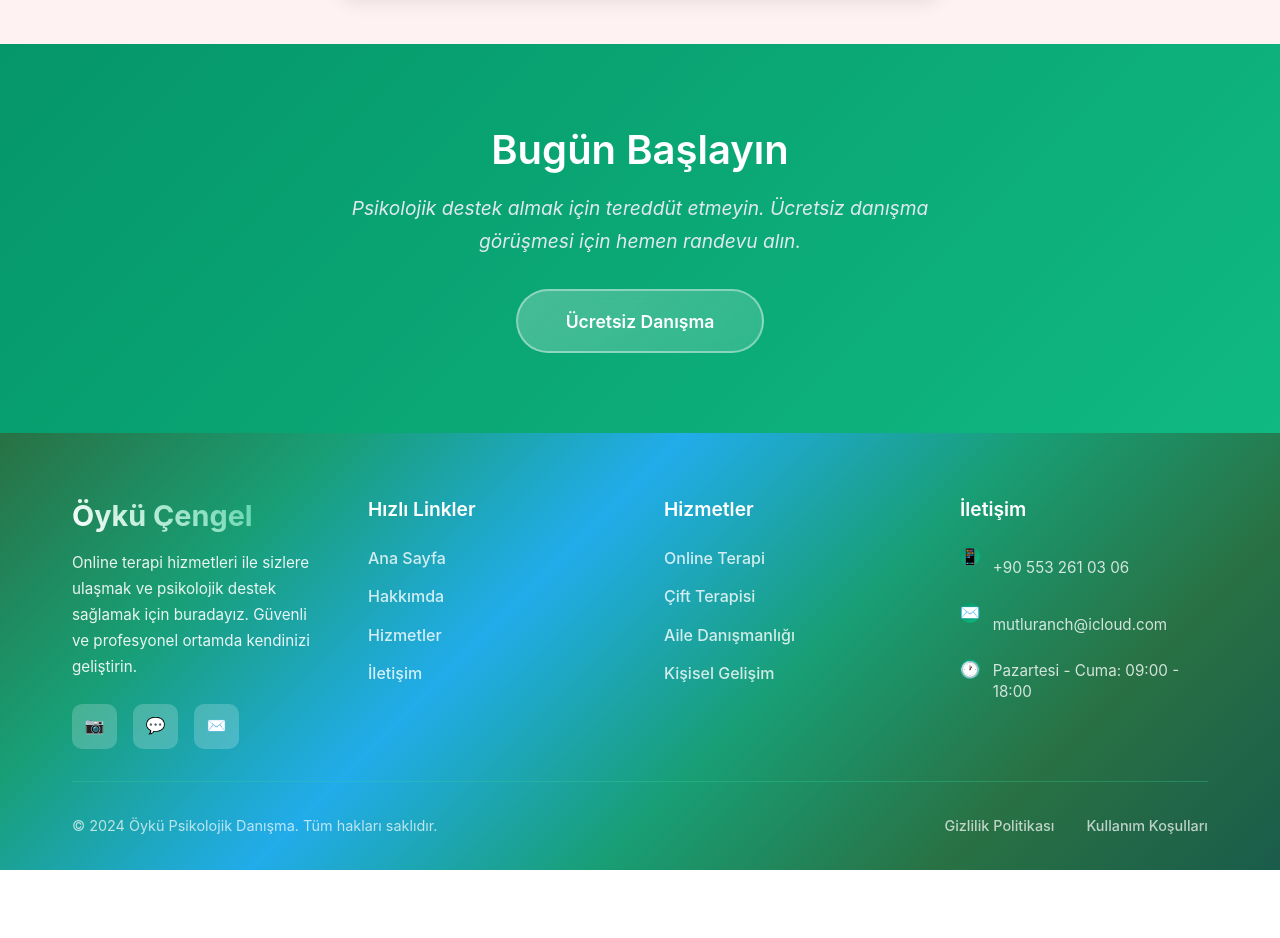
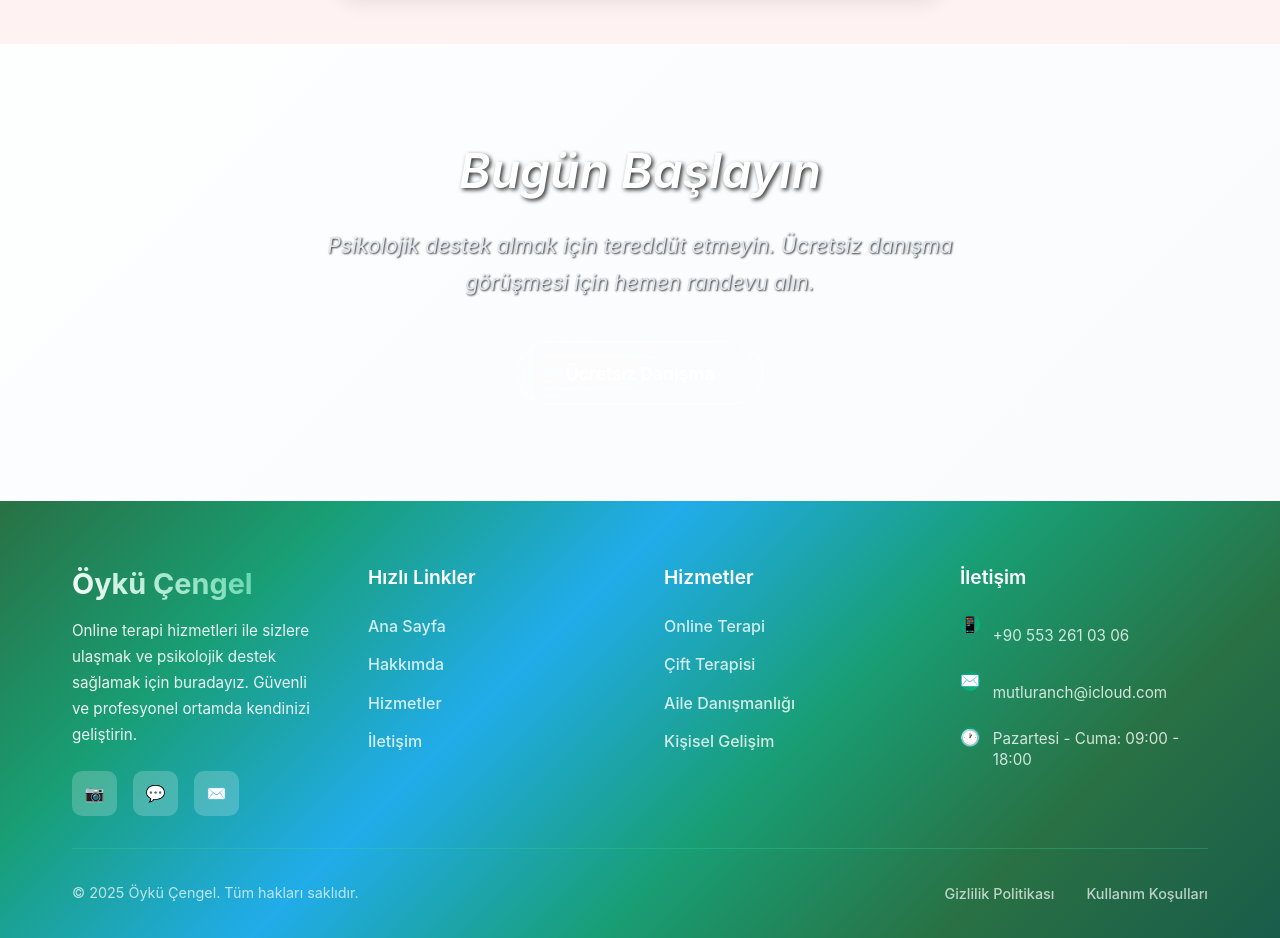
Before and after one commit to yagmuxr/oyku-psiko-danisma, a React (Vite) app: page /iletisim in a window 1280 px wide. Shown: the part 3280-4218 px from the top of the page. Before the commit the page ends 4150 px from the top, so only its background shows below. Built offline with nearby package versions, Linux system fonts and the light colour scheme.

Commit message:
Contact and Service Photo Update

```diff
--- a/src/components/Footer.jsx
+++ b/src/components/Footer.jsx
@@ -73,7 +73,7 @@ const Footer = () => {
 
           <div className="footer-bottom">
             <div className="footer-bottom-content">
-              <p>© 2024 Öykü Psikolojik Danışma. Tüm hakları saklıdır.</p>
+              <p>© 2025 Öykü Çengel. Tüm hakları saklıdır.</p>
               <div className="footer-links">
                 <a href="#">Gizlilik Politikası</a>
                 <a href="#">Kullanım Koşulları</a>
--- a/src/pages/Contact.css
+++ b/src/pages/Contact.css
@@ -392,30 +392,56 @@
   background: #b91c1c;
 }
 
-/* ==================== CTA SECTION ==================== */
+/* ==================== CTA SECTION (Quote Style) ==================== */
 .contact-cta {
-  padding: 5rem 0;
-  background: linear-gradient(135deg, #059669, #10b981);
+  position: relative;
+  padding: 6rem 0;
+  display: flex;
+  align-items: center;
+  justify-content: center;
+  min-height: 50vh;
+  overflow: hidden;
+}
+
+.contact-cta::before {
+  content: '';
+  position: absolute;
+  top: 0; left: 0; right: 0; bottom: 0;
+  background: linear-gradient(135deg, rgba(0,0,0,0.7), rgba(44,82,130,0.7)),
+              url('/img/oyku.jpeg');
+  background-size: cover;
+  background-position: center;
+  background-attachment: fixed;
+  z-index: 1;
+}
+
+.contact-cta .container {
+  position: relative;
+  z-index: 2;
   text-align: center;
 }
 
 .contact-cta h2 {
   color: white;
-  font-size: 2.5rem;
-  margin-bottom: 1rem;
+  font-size: 3rem;
+  margin-bottom: 1.5rem;
+  font-style: italic;
+  text-shadow: 2px 2px 4px rgba(0, 0, 0, 0.8);
 }
 
 .contact-cta p {
   color: #e2e8f0;
-  font-size: 1.2rem;
+  font-size: 1.3rem;
   font-style: italic;
-  margin-bottom: 2rem;
-  max-width: 600px;
+  margin-bottom: 2.5rem;
+  max-width: 700px;
   margin-left: auto;
   margin-right: auto;
+  text-shadow: 1px 1px 2px rgba(0, 0, 0, 0.8);
+  line-height: 1.8;
 }
 
-.cta-btn {
+.contact-cta .cta-btn {
   background: linear-gradient(
     135deg,
     rgba(255, 255, 255, 0.25) 0%,
@@ -430,9 +456,10 @@
   cursor: pointer;
   transition: all 0.3s ease;
   backdrop-filter: blur(10px);
+  text-shadow: none;
 }
 
-.cta-btn:hover {
+.contact-cta .cta-btn:hover {
   background: linear-gradient(
     135deg,
     rgba(255, 255, 255, 0.35) 0%,
--- a/src/pages/Services.css
+++ b/src/pages/Services.css
@@ -225,30 +225,56 @@
   line-height: 1.6;
 }
 
-/* ==================== CTA SECTION ==================== */
+/* ==================== CTA SECTION (Quote Style) ==================== */
 .services-cta {
-  padding: 5rem 0;
-  background: linear-gradient(135deg, #059669, #10b981);
+  position: relative;
+  padding: 6rem 0;
+  display: flex;
+  align-items: center;
+  justify-content: center;
+  min-height: 50vh;
+  overflow: hidden;
+}
+
+.services-cta::before {
+  content: '';
+  position: absolute;
+  top: 0; left: 0; right: 0; bottom: 0;
+  background: linear-gradient(135deg, rgba(0,0,0,0.7), rgba(44,82,130,0.7)),
+              url('/img/oyku.jpeg');
+  background-size: cover;
+  background-position: center;
+  background-attachment: fixed;
+  z-index: 1;
+}
+
+.services-cta .container {
+  position: relative;
+  z-index: 2;
   text-align: center;
 }
 
 .services-cta h2 {
   color: white;
-  font-size: 2.5rem;
-  margin-bottom: 1rem;
+  font-size: 3rem;
+  margin-bottom: 1.5rem;
+  font-style: italic;
+  text-shadow: 2px 2px 4px rgba(0, 0, 0, 0.8);
 }
 
 .services-cta p {
   color: #e2e8f0;
-  font-size: 1.2rem;
+  font-size: 1.3rem;
   font-style: italic;
-  margin-bottom: 2rem;
-  max-width: 600px;
+  margin-bottom: 2.5rem;
+  max-width: 700px;
   margin-left: auto;
   margin-right: auto;
+  text-shadow: 1px 1px 2px rgba(0, 0, 0, 0.8);
+  line-height: 1.8;
 }
 
-.cta-btn {
+.services-cta .cta-btn {
   background: linear-gradient(
     135deg,
     rgba(255, 255, 255, 0.25) 0%,
@@ -263,9 +289,10 @@
   cursor: pointer;
   transition: all 0.3s ease;
   backdrop-filter: blur(10px);
+  text-shadow: none;
 }
 
-.cta-btn:hover {
+.services-cta .cta-btn:hover {
   background: linear-gradient(
     135deg,
     rgba(255, 255, 255, 0.35) 0%,
```
